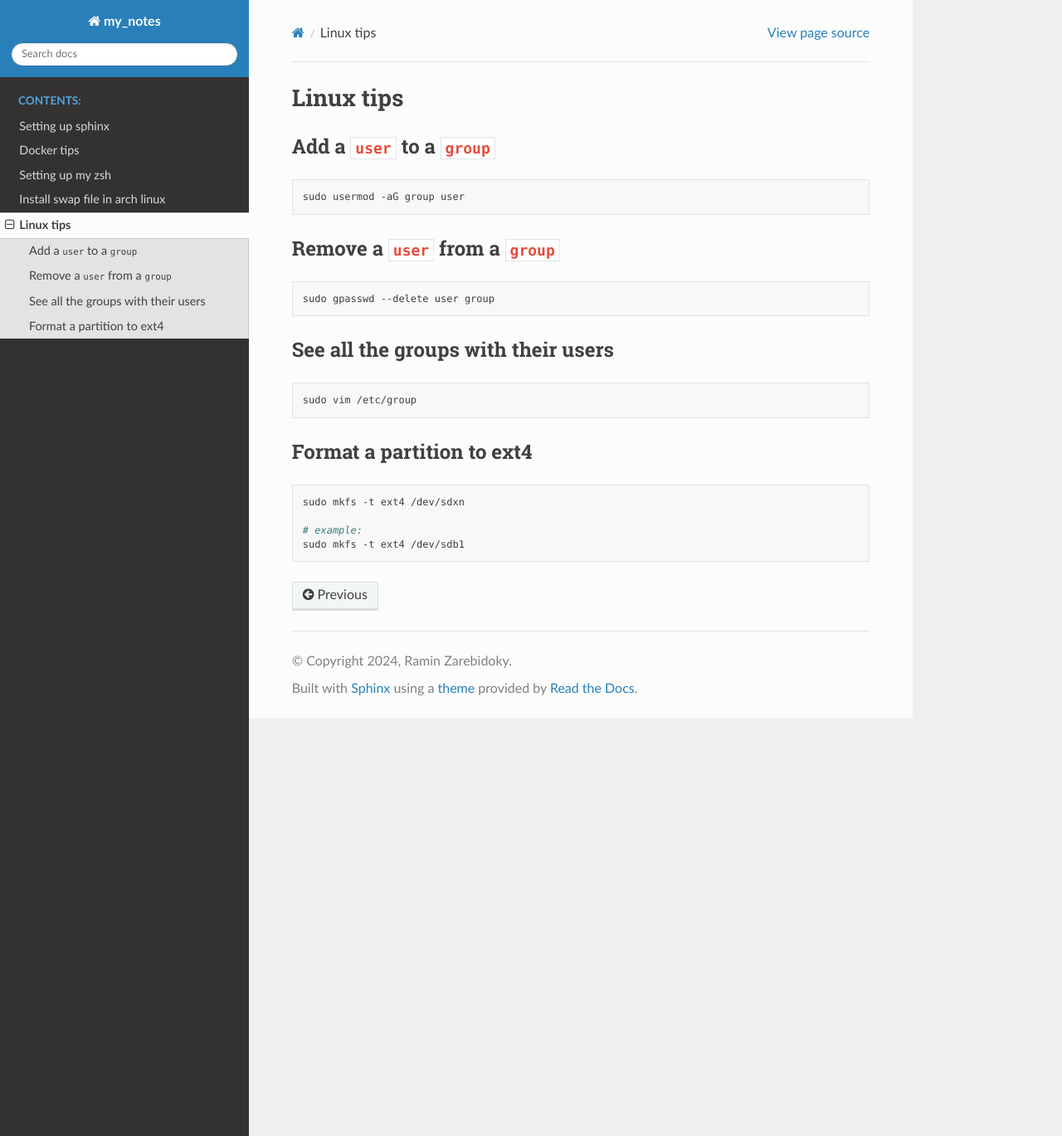
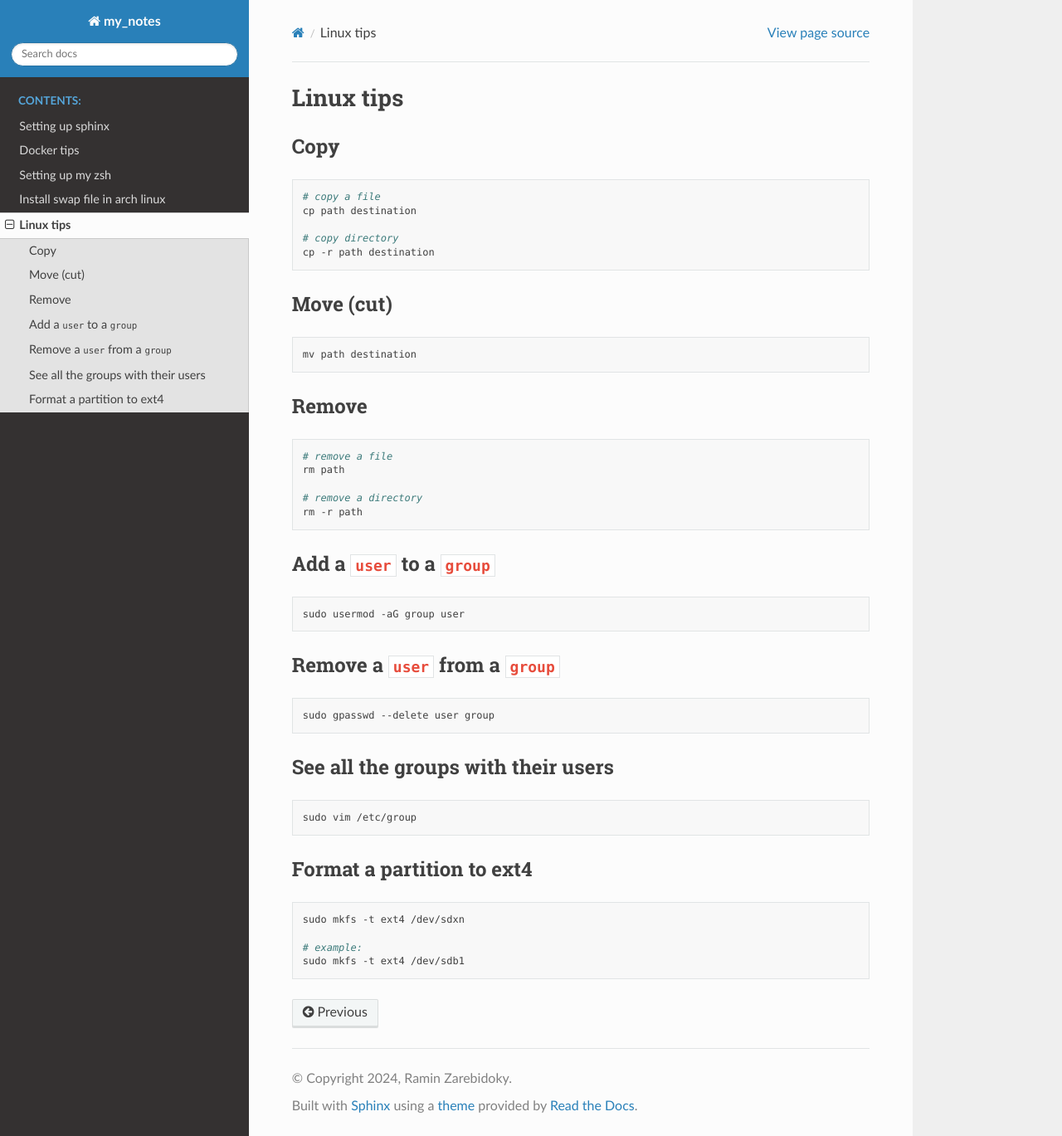
Before and after one commit to LiterallyTheOne/my_notes, a Sphinx documentation site: the page built from docs/source/linux_tips.rst, in a window 1280 px wide and 1369 px high. Shown: the whole window at 83% size. Built offline with Sphinx 7.4.7 and the Read the Docs theme 2.0.0, drawn with Linux system fonts in a browser that asks for light colours.

Commit message:
Add cp, mv, rm to linux tips

```diff
--- a/docs/source/linux_tips.rst
+++ b/docs/source/linux_tips.rst
@@ -1,5 +1,35 @@
 Linux tips
 ==========
+
+Copy
+----
+
+.. code-block:: shell
+
+    # copy a file
+    cp path destination
+
+    # copy directory
+    cp -r path destination
+
+Move (cut)
+----------
+
+.. code-block:: shell
+
+    mv path destination
+
+Remove
+------
+
+.. code-block:: shell
+
+    # remove a file
+    rm path
+
+    # remove a directory
+    rm -r path
+
 
 Add a ``user`` to a ``group``
 -----------------------------
```
